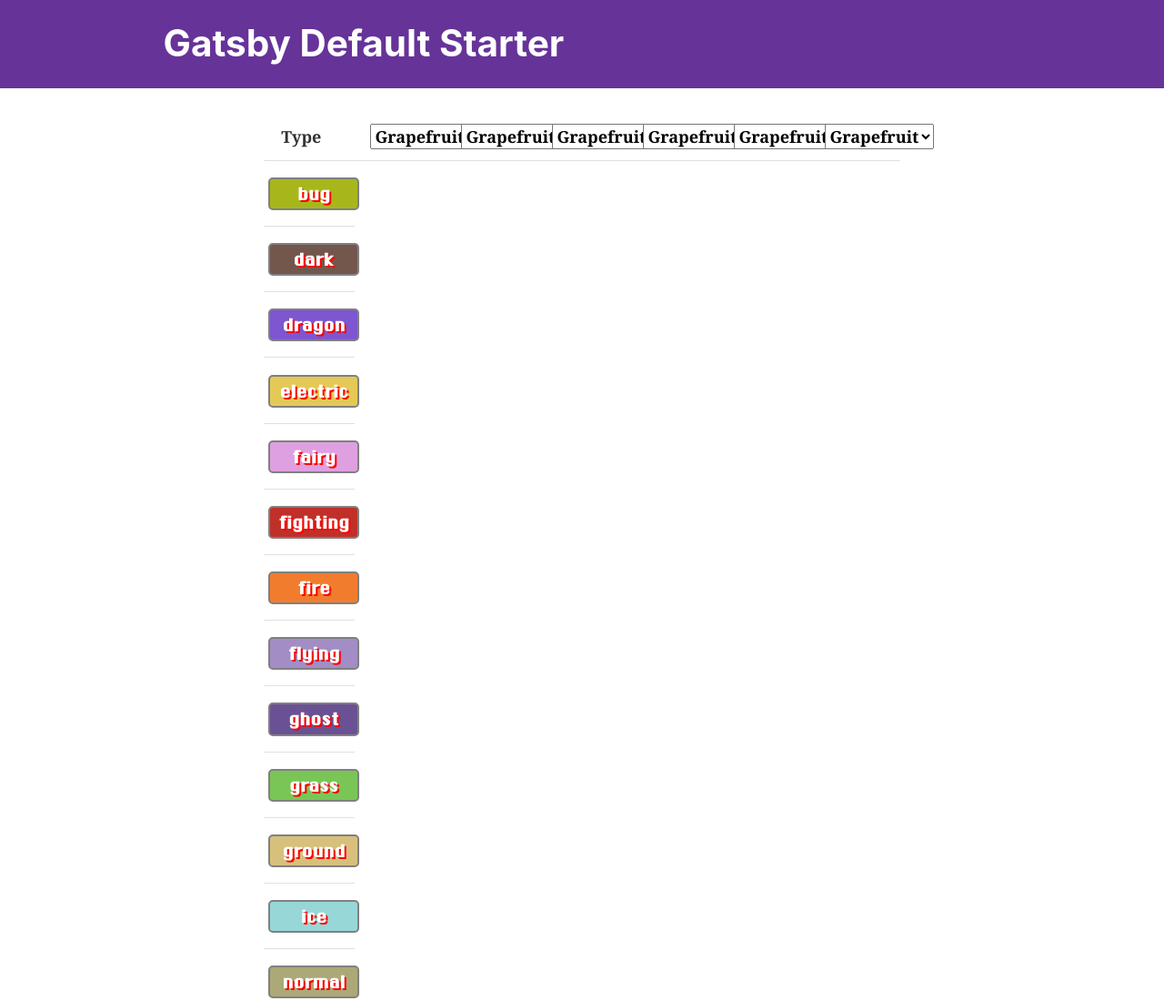
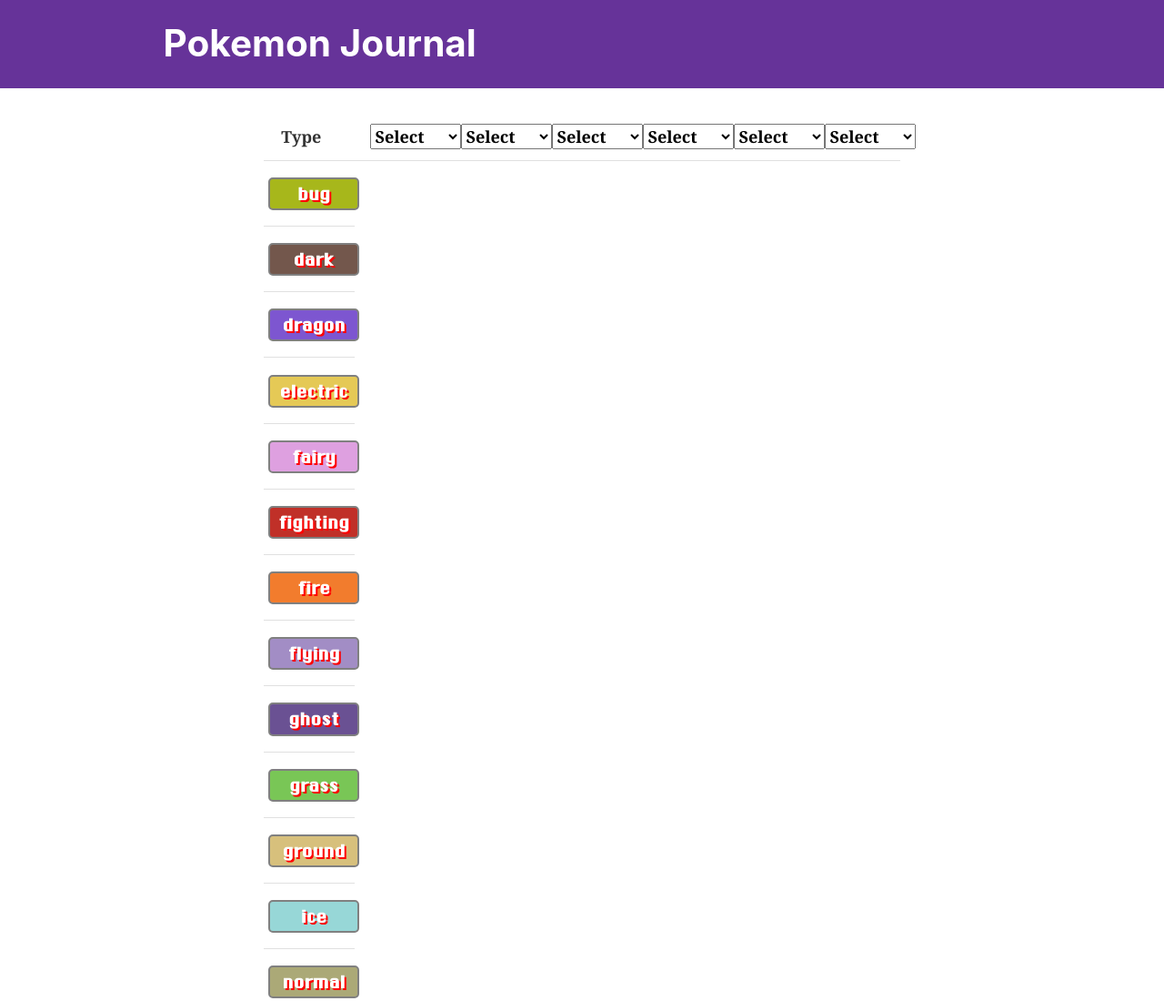
Before and after one commit to infomofo/pokejo, a Gatsby site: page / in a window 1280 px wide. Shown: the top 1100 px of the page at 91% size. Built offline with nearby package versions, Linux system fonts and the light colour scheme; Gatsby itself is replaced by a stand-in of ours; some packages are replaced by stand-ins of ours.

Commit message:
add basic typing

```diff
--- a/gatsby-config.js
+++ b/gatsby-config.js
@@ -1,8 +1,8 @@
 module.exports = {
   siteMetadata: {
-    title: `Gatsby Default Starter`,
-    description: `Kick off your next, great Gatsby project with this default starter. This barebones starter ships with the main Gatsby configuration files you might need.`,
-    author: `@gatsbyjs`,
+    title: `Pokemon Journal`,
+    description: `Plan the ultimate Pokemon Party`,
+    author: `@infomofo`,
   },
   plugins: [
     `gatsby-plugin-react-helmet`,
--- a/src/pages/index.js
+++ b/src/pages/index.js
@@ -4,7 +4,6 @@ import SEO from "../components/seo"
 import PokemonType from "../components/pokemon-type"
 import { graphql } from 'gatsby'
 import styled from "styled-components"
-import update from 'react-addons-update'
 
 import ('../global.scss')
 
@@ -16,6 +15,9 @@ const StyledTable = styled.table`
     text-align: center;
   }
 `
+const PokemonSelector = styled.select`
+  width: 100px;
+`
 
 class IndexPage extends React.Component {
 
@@ -24,14 +26,17 @@ class IndexPage extends React.Component {
   }
 
   changePokemon(index, event) {
+    let party = [...this.state.party]
+    party[index] = event.target.value
     this.setState({
-      party: update(this.state.party, event.target.value),
+      party,
     });
   }
 
   render() {
     const { data } = this.props
-    const types = data.allMarkdownRemark.edges.sort((a, b) => a > b)
+    const types = data.types.edges.sort((a, b) => a > b)
+    const pokemonList = data.pokemon.edges.sort((a, b) => a > b)
 
     return (
       <Layout location={this.props.location}>
@@ -47,14 +52,17 @@ class IndexPage extends React.Component {
                 return (
                   <th>
                     <label>
-                      <select
+                      <PokemonSelector
                         value={this.state.party[index]}
                         onChange={e => this.changePokemon(index, e)}
                       >
-                        <option value="grapefruit">Grapefruit</option>
-                        <option value="lime">Lime</option>
-                        <option value="mango">Mango</option>
-                      </select>
+                        <option default value="">Select</option>
+                        {pokemonList.map(({ node }) => {
+                          return (
+                            <option value="node.fields.truncated">{node.fields.truncated}</option>
+                          )
+                        })}
+                      </PokemonSelector>
                     </label>
                   </th>
                 )
@@ -87,7 +95,7 @@ export const pageQuery = graphql`
         title
       }
     }
-    allMarkdownRemark(
+    types: allMarkdownRemark(
       sort: { fields: [fields___slug] }
       filter: {
         fields: {
@@ -109,5 +117,26 @@ export const pageQuery = graphql`
         }
       }
     }
+    pokemon: allMarkdownRemark(
+      sort: { fields: [fields___slug] }
+      filter: {
+        fields: {
+          path: { eq: "pokemon"}
+        }
+      }
+    ) {
+      edges {
+        node {
+          fields {
+            slug
+            path
+            truncated
+          }
+          frontmatter {
+            type
+          }
+        }
+      }
+    }
   }
 `
```
